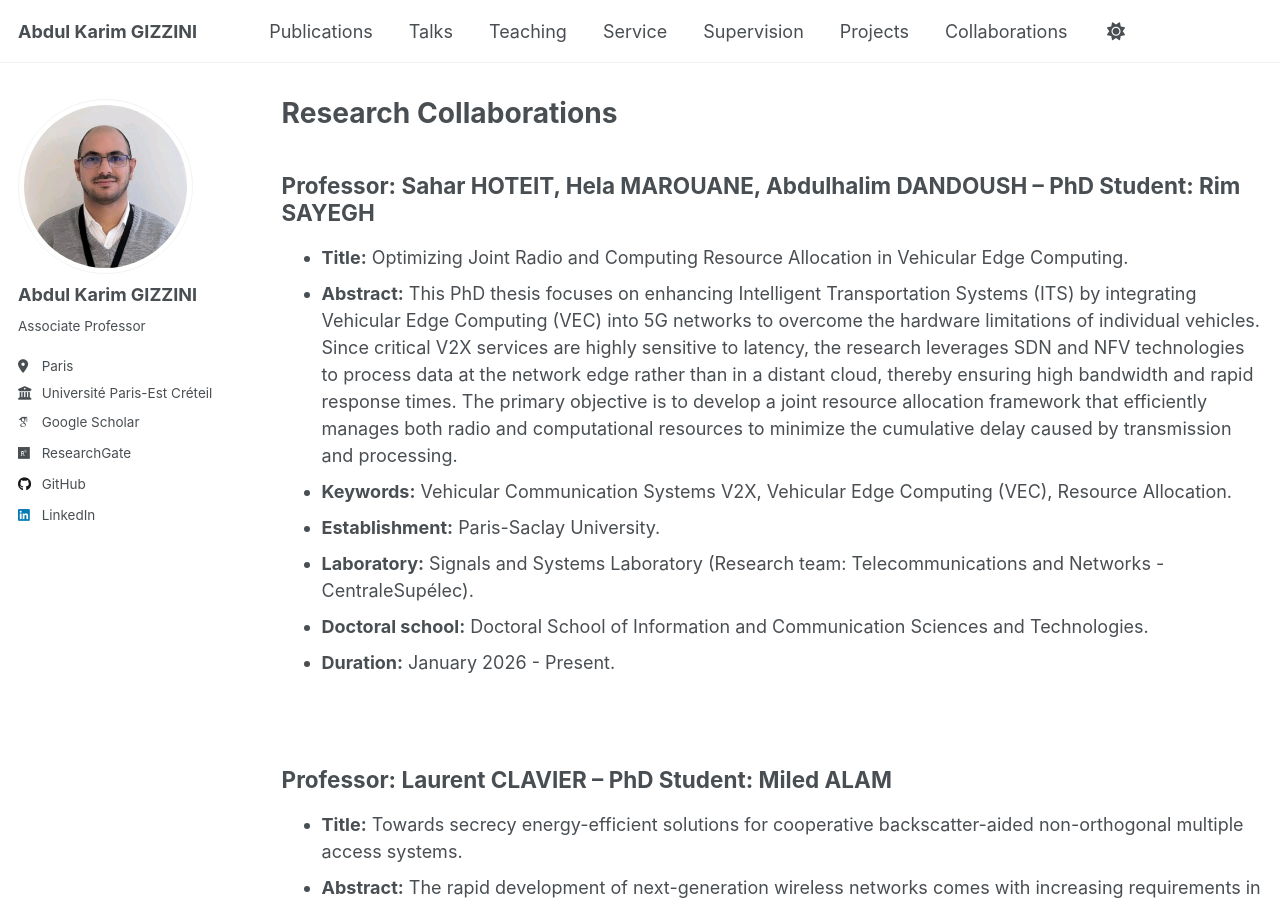
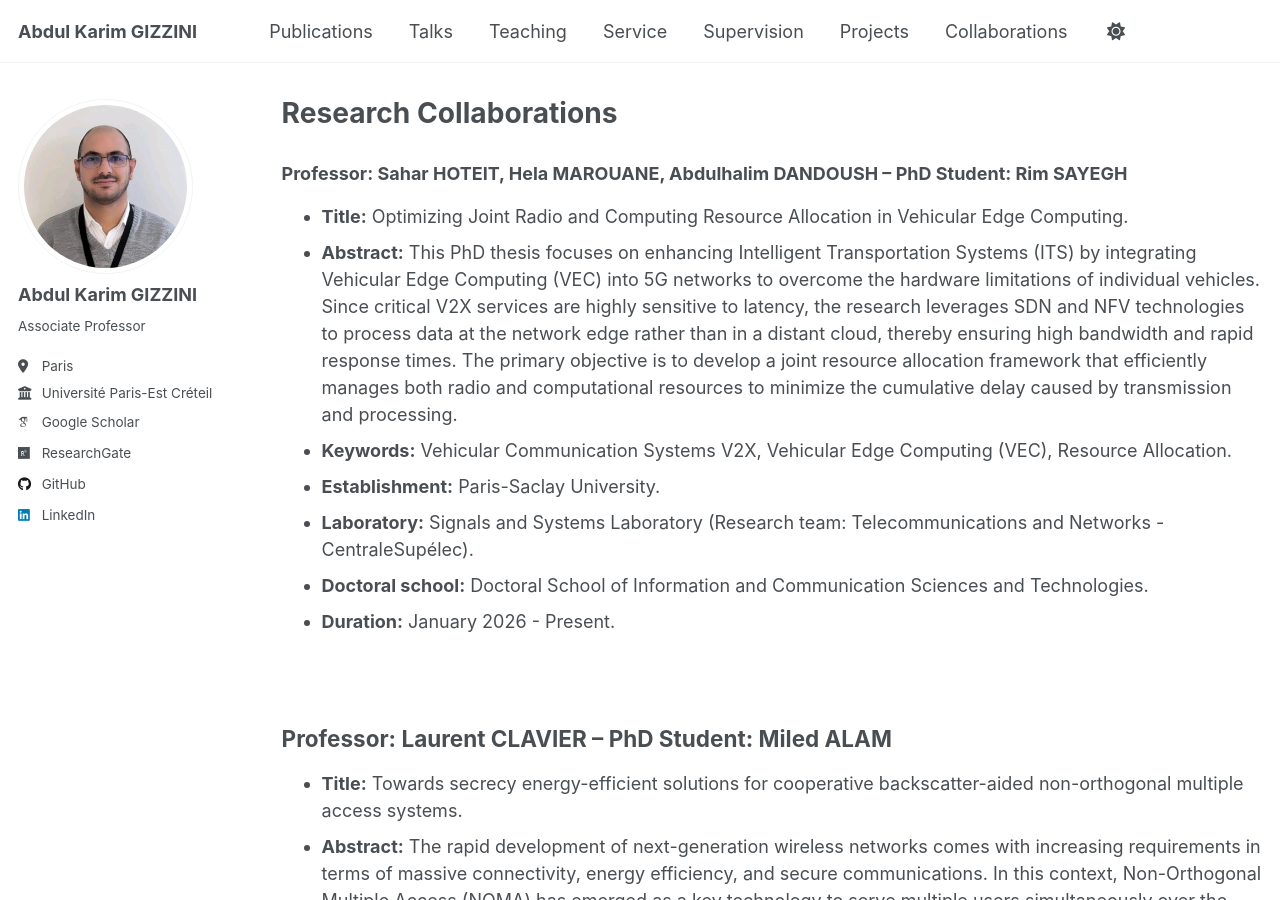
Before and after one commit to abdulkarimgizzini/abdulkarimgizzini-website, a Jekyll site: the page built from _pages/collaborations.md, in a window 1280 px wide and 900 px high. Built offline with Jekyll 4.4.1, drawn with Linux system fonts in a browser that asks for light colours; some web fonts are replaced; a script that is not in the unit is left out.

```diff
--- a/_pages/collaborations.md
+++ b/_pages/collaborations.md
@@ -10,7 +10,7 @@
 
 <!--<h2 style="color: lightblue;">PhD Thesis</h2>-->
 
-## Professor: Sahar HOTEIT, Hela MAROUANE, Abdulhalim DANDOUSH -- PhD Student: Rim SAYEGH
+### Professor: Sahar HOTEIT, Hela MAROUANE, Abdulhalim DANDOUSH -- PhD Student: Rim SAYEGH
 
 * **Title:** Optimizing Joint Radio and Computing Resource Allocation in Vehicular Edge Computing.
 * **Abstract:** This PhD thesis focuses on enhancing Intelligent Transportation Systems (ITS) by integrating Vehicular Edge Computing (VEC) into 5G networks to overcome the hardware limitations of individual vehicles. Since critical V2X services are highly sensitive to latency, the research leverages SDN and NFV technologies to process data at the network edge rather than in a distant cloud, thereby ensuring high bandwidth and rapid response times. The primary objective is to develop a joint resource allocation framework that efficiently manages both radio and computational resources to minimize the cumulative delay caused by transmission and processing.
```
